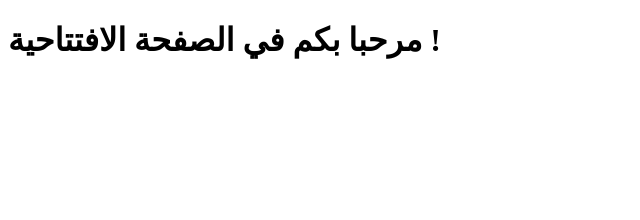
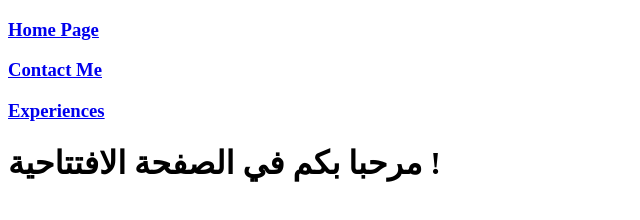
Before and after one commit to vAbdulellah/sust-Abdulellah, a plain HTML site: page index.html in a window 1280 px wide. Shown: the whole page, without its empty margins (0-640 px from the left). Drawn offline with Linux system fonts and the light colour scheme.

Commit message:
add menu to index page

```diff
--- a/index.html
+++ b/index.html
@@ -6,6 +6,16 @@
     <title>الصفحه الافتتاحية</title>
 </head>
 <body>
+        <h3>
+      <a href="Home.html">Home Page</a>
+    </h3>
+    <h3>
+      <a href="Contacts.html">Contact Me</a>
+    </h3>
+   <h3>
+      <a href="Experiences.html">Experiences</a>
+    </h3>
+
     <h1>
         مرحبا بكم في الصفحة الافتتاحية !
     </h1>
```
